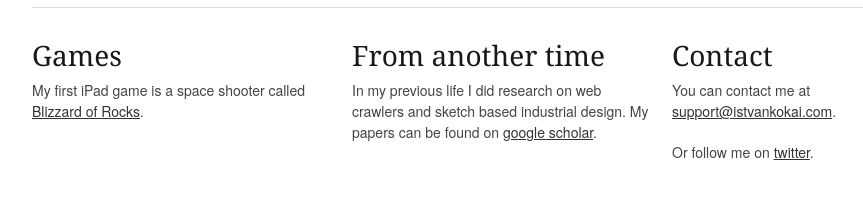
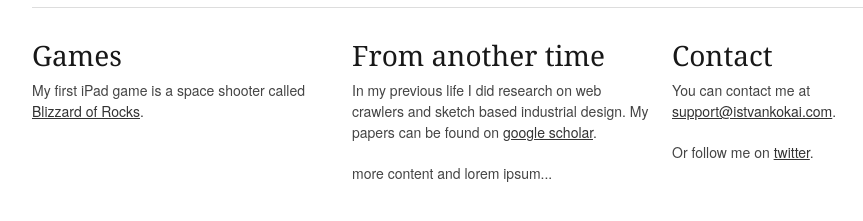
Before and after one commit to ikokai/ikokai.github.io, a plain HTML site: page index.html in a window 1280 px wide. Shown: the part 117-338 px from the top of the page, without its empty margins (138-1001 px from the left). Drawn offline with Linux system fonts and the light colour scheme.

Commit message:
just to update the site

```diff
--- a/index.html
+++ b/index.html
@@ -66,6 +66,7 @@
 			<h3>From another time</h3>
 			<p>In my previous life I did research on web crawlers and sketch
             based industrial design. My papers can be found on <a href="http://scholar.google.de/scholar?q=%22I+Kokai%22&hl=en&as_sdt=1,5&as_vis=1">google scholar</a>.</p>
+            <p>more content and lorem ipsum...</p>
 		</div>
 		<div class="one-third column">
 			<h3>Contact</h3>
```
